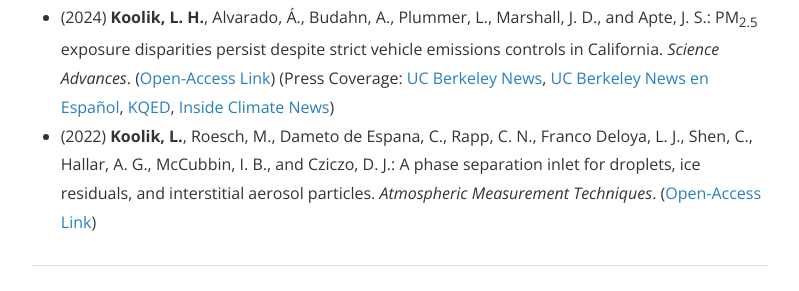
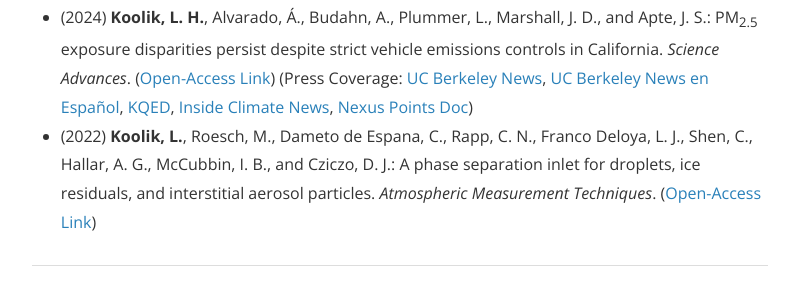
Before and after one commit to lkoolik/lkoolik.github.io, a Jekyll site: the page built from research.md, in a window 1280 px wide and 900 px high, scrolled down 569 px. Shown: the part 164-455 px from the top of the window, without its empty margins (240-1039 px from the left). Built offline with Jekyll 4.4.1, drawn with Linux system fonts in a browser that asks for light colours; nearby versions of some CDN libraries.

Commit message:
Update research.md

```diff
--- a/research.md
+++ b/research.md
@@ -15,7 +15,7 @@
   <li>(2026) <b>Koolik, L. H.</b>, Speizer, S., Rong, C., Chambliss, S., Marshall, J. D., Morello-Frosch, R., Tessum, C., and Apte, J. S.: Methodological Design Choices Can Affect Air Pollution Exposure Disparity Estimates: A Case Study on California’s Agricultural Sector. <i>Environmental Science & Technology</i> (<a href="https://doi.org/10.1021/acs.est.5c10796">Link</a>) </li>
   <li>(2026) Marshall, J. D., <b>Koolik, L. H.</b>, Ünal, A., Morello-Frosch, R., and Apte, J. S.: Advancing Methods and Models that Promote Equity in Air Quality. <i>Ann. Rev. Public Health</i>. (<a href="https://doi.org/10.1146/annurev-publhealth-091824-125106">Link</a>)</li>
   <li>(2025) <b>Koolik, L. H.</b>, Bullard, R. D., Min, E., Morello-Frosch, R., Salgado, M., Patterson, R., Wedekind, N., Marshall, J. D., and Apte, J. S.: Eliminating systematic disparities in air pollution exposure requires more than emission reduction. <i>Proceedings of the National Academy of Sciences</i>. (<a href="https://doi.org/10.1073/pnas.2505888122">Open-Access Link</a>) (Press Coverage: <a href="https://weact.org/updates/new-research-policies-that-directly-address-disparities-result-in-cleaner-air-generalized-efforts-dont/">WE ACT </a>)</li>
-  <li>(2024) <b>Koolik, L. H.</b>, Alvarado, Á., Budahn, A., Plummer, L., Marshall, J. D., and Apte, J. S.: PM<sub>2.5</sub> exposure disparities persist despite strict vehicle emissions controls in California. <i>Science Advances</i>. (<a href="https://doi.org/10.1126/sciadv.adn8544">Open-Access Link</a>) (Press Coverage: <a href="https://news.berkeley.edu/2024/09/11/california-has-dramatically-improved-its-air-quality-but-racial-disparities-persist/">UC Berkeley News</a>, <a href="https://news.berkeley.edu/2024/09/13/california-ha-mejorado-la-calidad-del-aire-pero-persisten-las-desigualdades-raciales-etnicas/">UC Berkeley News en Español</a>, <a href="https://www.kqed.org/science/1994307/californians-are-breathing-far-less-vehicle-pollution-but-disparities-are-widening">KQED</a>, <a href="https://insideclimatenews.org/news/11092024/california-vehicle-emissions-exposure-disparity/">Inside Climate News</a>)</li>
+  <li>(2024) <b>Koolik, L. H.</b>, Alvarado, Á., Budahn, A., Plummer, L., Marshall, J. D., and Apte, J. S.: PM<sub>2.5</sub> exposure disparities persist despite strict vehicle emissions controls in California. <i>Science Advances</i>. (<a href="https://doi.org/10.1126/sciadv.adn8544">Open-Access Link</a>) (Press Coverage: <a href="https://news.berkeley.edu/2024/09/11/california-has-dramatically-improved-its-air-quality-but-racial-disparities-persist/">UC Berkeley News</a>, <a href="https://news.berkeley.edu/2024/09/13/california-ha-mejorado-la-calidad-del-aire-pero-persisten-las-desigualdades-raciales-etnicas/">UC Berkeley News en Español</a>, <a href="https://www.kqed.org/science/1994307/californians-are-breathing-far-less-vehicle-pollution-but-disparities-are-widening">KQED</a>, <a href="https://insideclimatenews.org/news/11092024/california-vehicle-emissions-exposure-disparity/">Inside Climate News</a>, <a href="https://nexuspointsdoc.com/writings/the-digest/vol-4">Nexus Points Doc</a>)</li>
   <li>(2022) <b>Koolik, L.</b>, Roesch, M., Dameto de Espana, C., Rapp, C. N., Franco Deloya, L. J., Shen, C., Hallar, A. G., McCubbin, I. B., and Cziczo, D. J.: A phase separation inlet for droplets, ice residuals, and interstitial aerosol particles. <i> Atmospheric Measurement Techniques</i>. (<a href="https://doi.org/10.5194/amt-15-3213-2022">Open-Access Link</a>)</li>
 </ul>
 
```
